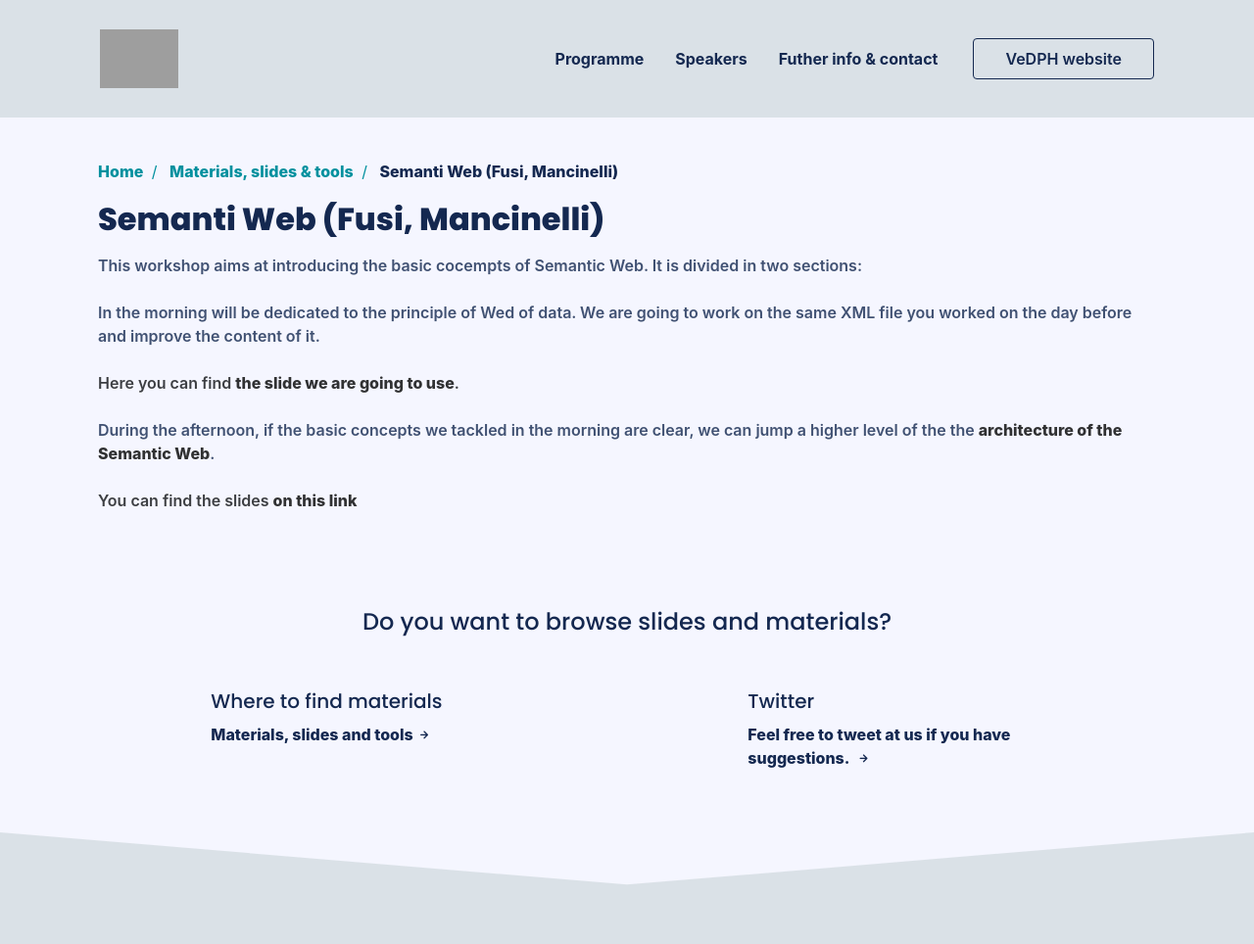
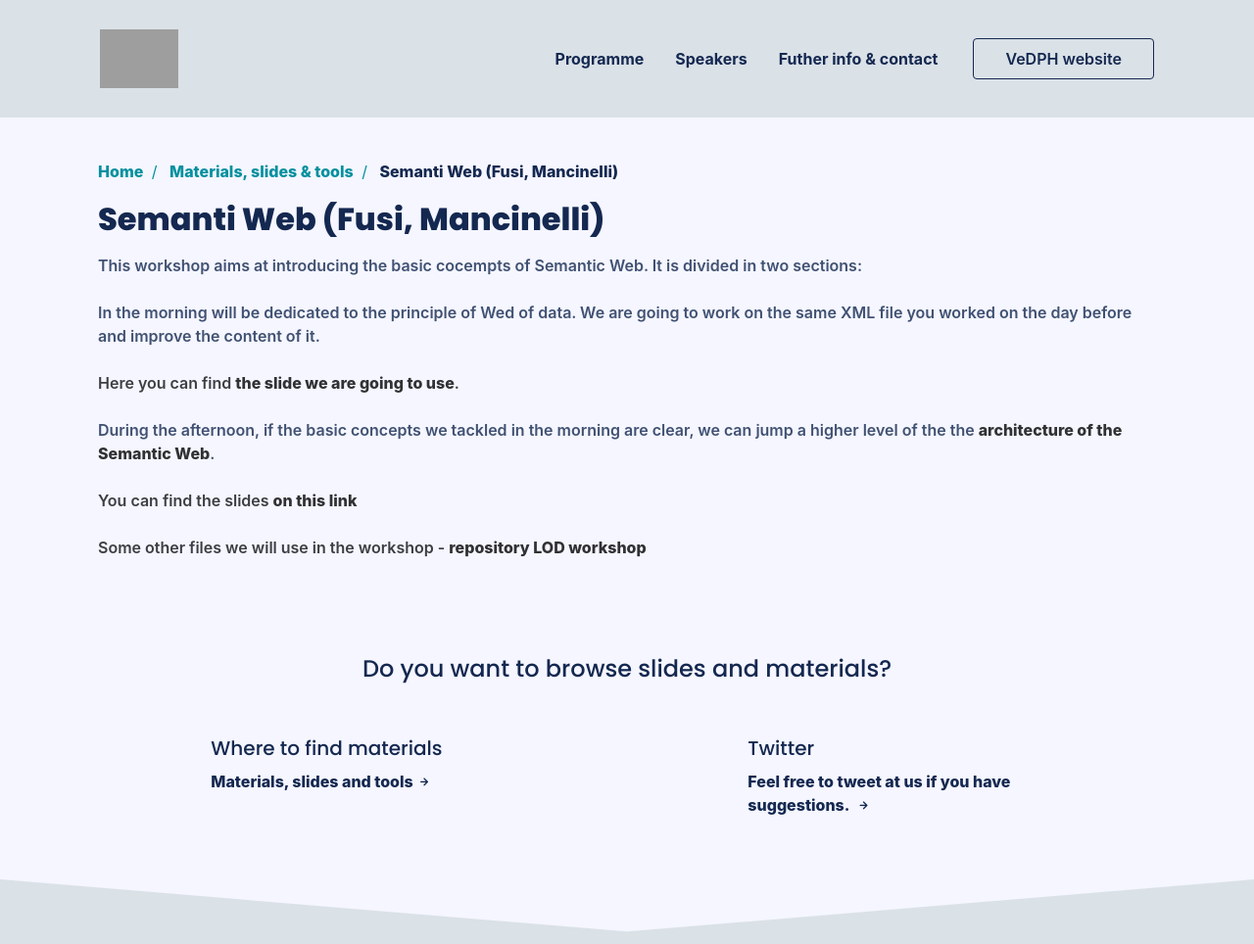
Before and after one commit to vedph/summercamp, a Jekyll site: the page built from materials/fusimancinelli/index.html, in a window 1280 px wide, cut to the strip 0-964 px from the top of the page. Shown: the whole strip at 98% size. Built offline with Jekyll 4.4.1, drawn with Linux system fonts in a browser that asks for light colours; nearby versions of some CDN libraries; some web fonts are replaced; grey boxes are pictures that could not be loaded.

Commit message:
files lod workshop added

```diff
--- a/materials/fusimancinelli/index.html
+++ b/materials/fusimancinelli/index.html
@@ -11,4 +11,5 @@ date: 2020-07-09 11:00:00
     <p class="text-secondary color" style="text-align: justify;">Here you can find <a href="https://docs.google.com/presentation/d/1rNDLwONaR1MbeaSBgLsibGaKkOkRXdZU/edit#slide=id.p1" target="_blank">the slide we are going to use</a>.</p>
     <p>During the afternoon, if the basic concepts we tackled in the morning are clear, we can jump a higher level of the the <a href="https://en.wikipedia.org/wiki/Semantic_Web_Stack" target="_blank">architecture of the Semantic Web</a>.</p>
     <p class="text-secondary color" style="text-align: justify;">You can find the slides <a href="https://docs.google.com/presentation/d/1lPn80ezRhnHeLg_6vPc1RtIAg46y8eSU/present?token=AC4w5VikGsPYvpVz-UTCauzlIY7OcsX5UA%3A1594103891934&includes_info_params=1&eisi=CI2j2-HDuuoCFQfQHwod3kgOkQ#slide=id.p1" target="_blank">on this link</a></p>
+    <p class="text-secondary color" style="text-align: justify;">Some other files we will use in the workshop - <a href="https://github.com/vedph/event_materials/tree/master/2020_summer_camp/strand_1_text/lod" target="_blank">repository LOD workshop</a>
 </div>
```
